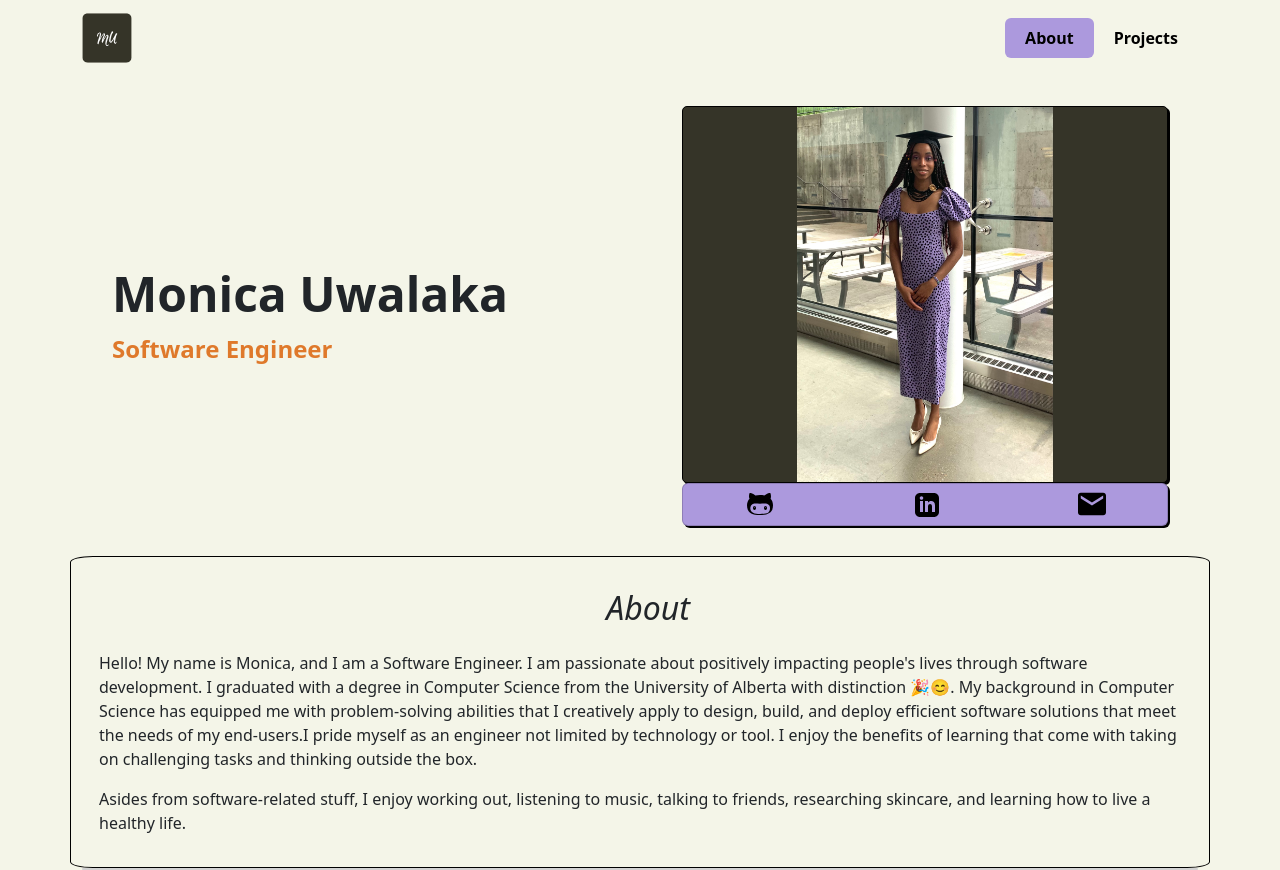
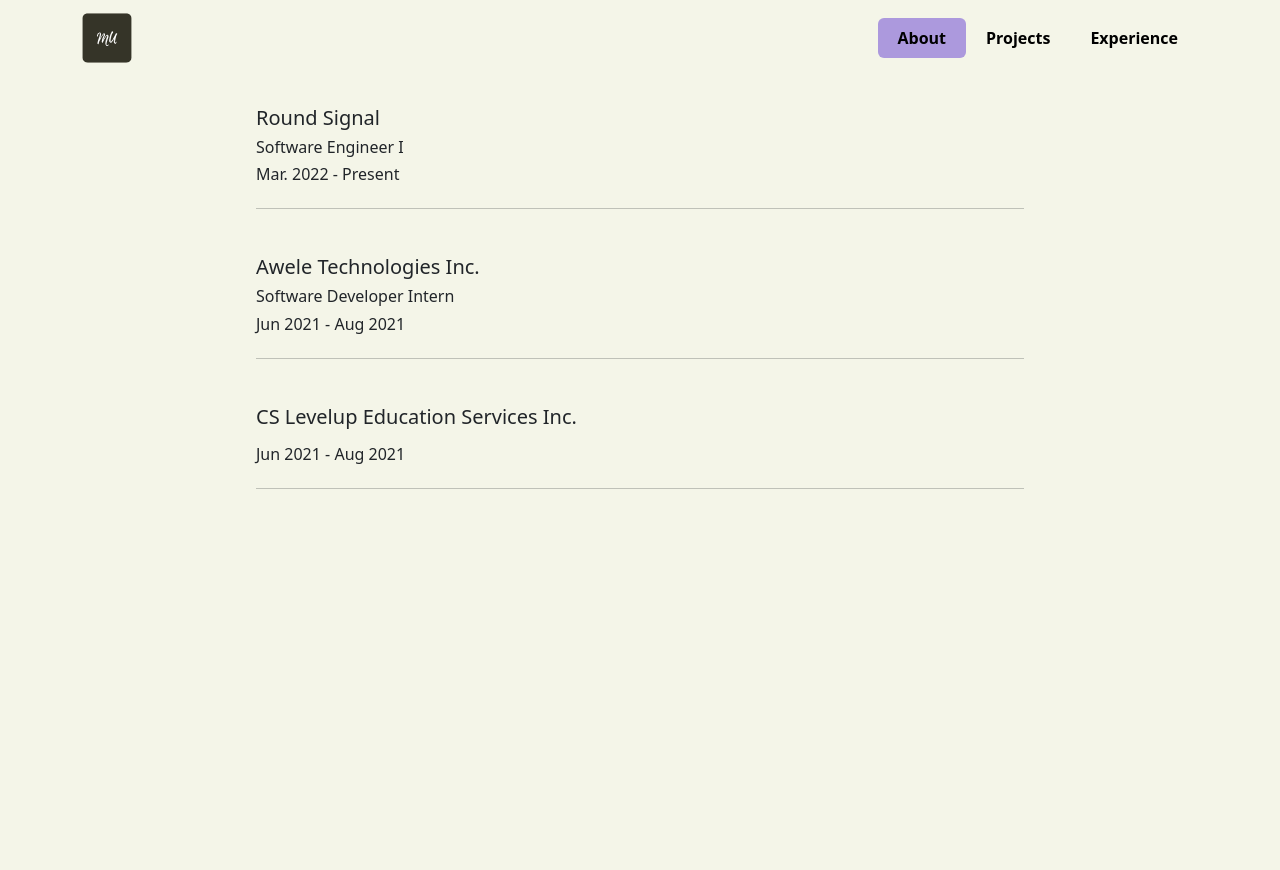
Before and after one commit to Monica-Uwalaka/monicauwalaka-website, a React (Create React App) app: page /experience in a window 1280 px wide. Before the commit this address led to /about. After the commit the page ends 800 px from the top, so only its background shows below. Built offline with nearby package versions, Linux system fonts and the light colour scheme.

Commit message:
added experience

```diff
--- a/src/App.js
+++ b/src/App.js
@@ -1,7 +1,8 @@
 import './App.css';
 import {BrowserRouter as Router, Routes, Route, Navigate} from "react-router-dom";
 import TopNav from './components/TopNav.js'
-import About from "./pages/aboutPage.js"
+import Experience from './pages/experiencePage';
+import About from "./pages/homePage.js"
 import Project from "./pages/projectsPage.js"
 
 
@@ -11,10 +12,10 @@
       <div className="App">
         <TopNav/>
         <Routes>
-          <Route path="*" element={<Navigate to="/about" replace />} />
+          <Route path="*" element={<Navigate to="/about" replace />}/>
           <Route exact path='/about' element={<About/>}></Route>
           <Route exact path="/projects" element={<Project/>}></Route>
-          {/* <Route exact path="/experience" element={<div></div>}></Route> */}
+          <Route exact path="/experience" element={<Experience/>}></Route>
         </Routes>
       </div>
     </Router>
--- a/src/assets/css/portfolio.css
+++ b/src/assets/css/portfolio.css
@@ -94,7 +94,6 @@
     text-align: left;
 }
 
-
 .nav-link{
     font-size: 16px !important;
     padding-left: 20px !important;
@@ -108,7 +107,6 @@
 }
 
 /* Project page css */
-
 .project-card{
     display: flex;
     flex-direction: column;
@@ -120,15 +118,13 @@
     background-color: transparent !important;
 }
 
-.project-col{
+.col{
     padding-top: 30px;
 }
-
 
 .project-details{
     padding: 2%;
 }
-
 
 .tech-stack{
     display: flex;
@@ -146,3 +142,19 @@
 .badge{
     margin: 2px;
 }
+
+/* Experience page css */
+.experience-card{
+    display: flex;
+    flex-direction: column;
+    padding: 0% 0% 0% 0%!important;
+    text-align: left;
+    width: 60% !important;
+    border-radius: 2%;
+    background-color: transparent !important;
+}
+
+.experience-row{
+    display: flex;
+    flex-direction: column;
+}
--- a/src/components/ProjectCard.js
+++ b/src/components/ProjectCard.js
@@ -11,7 +11,6 @@
             badges.push(<Badge key={index} bg={badgeColours[Math.floor(Math.random() * badgeColours.length)]}>{element}</Badge>)
         });
     }
-
     return badges;
  }
 
--- a/src/components/TopNav.js
+++ b/src/components/TopNav.js
@@ -29,9 +29,9 @@
                             <Nav.Item>
                                 <Nav.Link as={Link} eventKey="2" to="/projects">Projects</Nav.Link>
                             </Nav.Item>
-                            {/* <Nav.Item>
+                            <Nav.Item>
                                 <Nav.Link as={Link} eventKey="3" to="/experience" >Experience</Nav.Link>
-                            </Nav.Item> */}
+                            </Nav.Item>
                         </Nav>
                     </Navbar.Collapse>
                 </Container>
--- a/src/data/experienceData.js
+++ b/src/data/experienceData.js
@@ -0,0 +1,9 @@
+const data = {
+    jobs:[
+        {company:"Round Signal", role:"Software Engineer I", start:"Mar. 2022", end:"Present" },
+        {company:"Awele Technologies Inc.", role:"Software Developer Intern", start:"Jun 2021", end:"Aug 2021" },
+        {company:"CS Levelup Education Services Inc.", start:"Jun 2021", end:"Aug 2021"},
+    ],
+}
+
+export default data;
--- a/src/data/homeData.js
+++ b/src/data/homeData.js
@@ -5,7 +5,7 @@
     },
     aboutSection:{
         title: "About",
-        p1:"Hello! My name is Monica, and I am a Software Engineer. I am passionate about positively impacting people's lives through software development. I graduated with a degree in Computer Science from the University of Alberta with distinction 🎉😊. My background in Computer Science has equipped me with problem-solving abilities that I creatively apply to design, build, and deploy efficient software solutions that meet the needs of my end-users.I pride myself as an engineer not limited by technology or tool. I enjoy the benefits of learning that come with taking on challenging tasks and thinking outside the box.",
+        p1:"Hello! My name is Monica, and I am a Software Engineer. I am passionate about positively impacting people's lives through software development. I graduated with a degree in Computer Science from the University of Alberta with distinction 🎉😊. My background in Computer Science has equipped me with problem-solving abilities that I creatively apply to design, build, and deploy efficient software solutions that meet the needs of end-users.I pride myself as an engineer not limited by technology or tool. I enjoy the benefits of learning that come with taking on challenging tasks and thinking outside the box.",
         p2:"Asides from software-related stuff, I enjoy working out, listening to music, talking to friends, researching skincare, and learning how to live a healthy life."
     }
   }
--- a/src/pages/experiencePage.js
+++ b/src/pages/experiencePage.js
@@ -1,12 +1,30 @@
-import * as React from 'react';
-import TopNav from '../components/TopNav.js'
-import ContentLayout from '../components/ContentLayout.js';
-export default function MyApp() {
+import React from "react";
+import '../assets/css/portfolio.css';
+import {Container, Row, Col} from 'react-bootstrap';
+import data from "../data/experienceData"
+
+const getJobs = (jobList) => {
+  let jobs = []
+
+  jobList.forEach((job, index) => {
+    jobs.push(
+    <Col key={index}>
+      <Container className="experience-card">
+          <h5>{job.company}</h5>
+          <h6>{job.role}</h6>
+          <h6>{job.start} - {job.end}</h6>
+          <hr></hr>
+      </Container>
+    </Col>)
+  });
+
+  return jobs;
+}
+
+const experience = () => {
   return (
-    <>
-        <ContentLayout/>
-    </>
-
-
+    <Row className="experience-row"> {getJobs(data.jobs)} </Row>
   );
 }
+
+export default experience
--- a/src/pages/aboutPage.js
+++ b/src/pages/homePage.js
@@ -48,13 +48,6 @@
                 </Col>
 
             </Row>
-            <Row>
-                <Col id="skills-section">
-                    <Card>
-
-                    </Card>
-                </Col>
-            </Row>
         </Container>
     );
 }
@@ -64,7 +57,6 @@
         <>
          <Content/>
         </>
-
     );
 }
 
--- a/src/pages/projectsPage.js
+++ b/src/pages/projectsPage.js
@@ -9,7 +9,7 @@
     data.projects.forEach((project, index) => {
        projectsList.push(
             <Row>
-                <Col className="d-flex justify-content-center align-items-center project-col col1 "> <ProjectCard {...project} {...index}/> </Col>
+                <Col className="d-flex justify-content-center align-items-center col "> <ProjectCard {...project} {...index}/> </Col>
             </Row>
         )
     })
```
Also changed, not shown: src/data/projectsData.js (+0 -31 lines).
